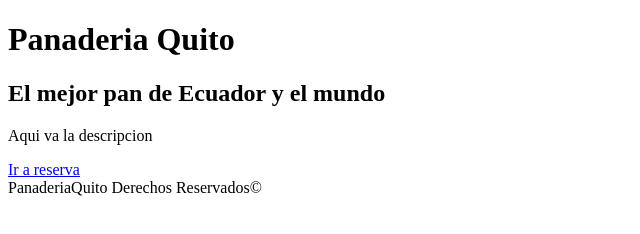
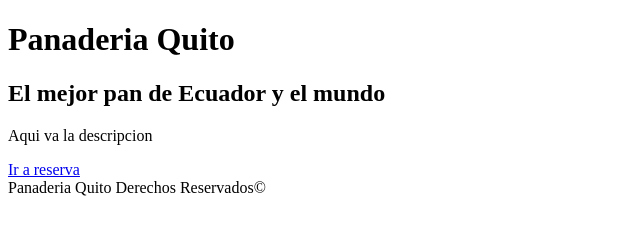
Before and after one commit to MarlonGuanoluisa96/panaderiaquito, a plain HTML site: page index.html in a window 1280 px wide. Shown: the full height of the page, 0-640 px from the left. Drawn offline with Linux system fonts and the light colour scheme.

Commit message:
aporte Stephi

```diff
--- a/index.html
+++ b/index.html
@@ -13,7 +13,7 @@
     <p>Aqui va la descripcion</p>
     <a href="formulario.html">Ir a reserva</a>
     <footer>
-        PanaderiaQuito Derechos Reservados©
+        Panaderia Quito Derechos Reservados©
     </footer>
 </body>
 </html>
```
